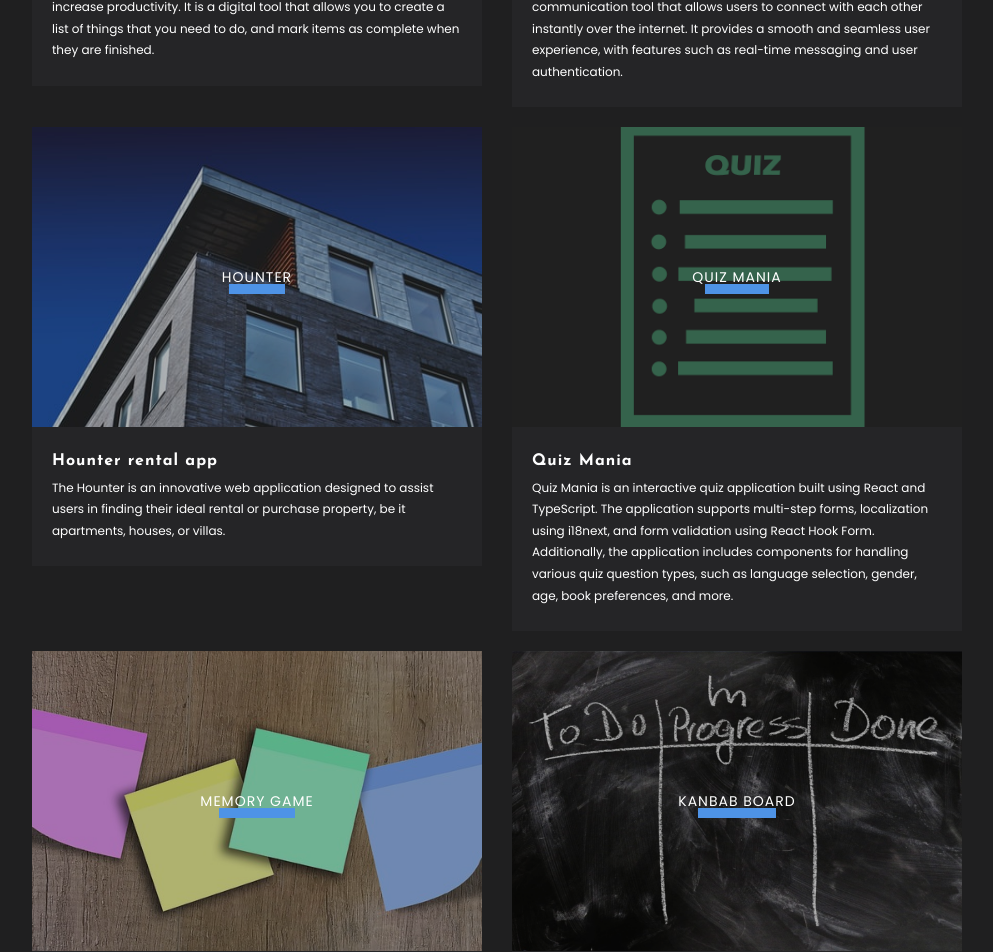
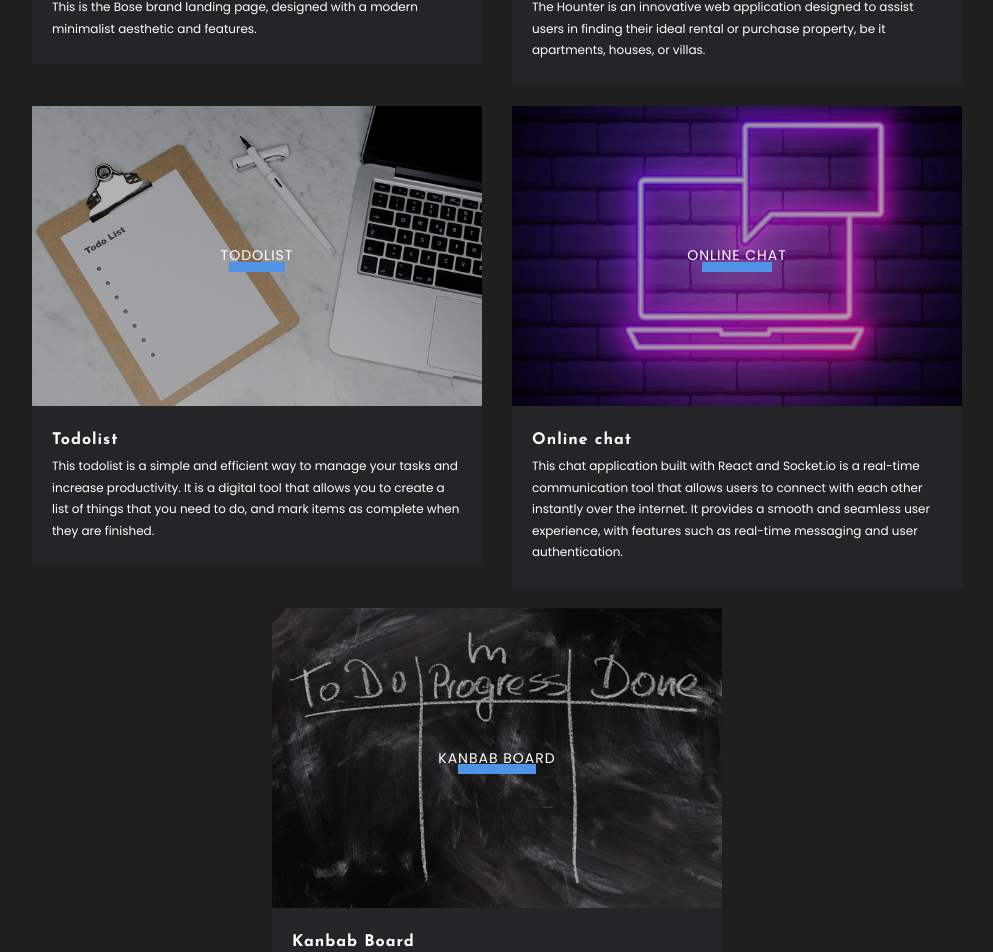
Before and after one commit to Bogdan-Mykhailov/myPortfolio, a React (Create React App) app: page / in a window 1280 px wide. Shown: the part 3420-4372 px from the top of the page, without its empty margins (143-1136 px from the left). Built offline with nearby package versions, Linux system fonts and the light colour scheme.

Commit message:
:construction: update hamburger and remove old projects from portfolio

```diff
--- a/public/index.html
+++ b/public/index.html
@@ -13,14 +13,18 @@
                 name="description"
                 content="Web site created using create-react-app"
         />
-    <link rel="icon" type="image/svg+xml" href="/favicon.ico" />
+        <link
+                rel="icon"
+                type="image/svg+xml"
+                href="/logo.png"
+        />
         <link
                 rel="stylesheet"
-            href="https://cdnjs.cloudflare.com/ajax/libs/animate.css/3.5.2/animate.min.css">
+                href="https://cdnjs.cloudflare.com/ajax/libs/animate.css/3.5.2/animate.min.css"
+        />
 
         <title>Bogdan Mykhailov</title>
     </head>
-
     <body>
         <div id="root"></div>
     </body>
--- a/src/common/components/Hamburger/Hamburger.module.css
+++ b/src/common/components/Hamburger/Hamburger.module.css
@@ -103,12 +103,11 @@
   content: '';
   display: block;
   position: absolute;
-  top: 49%;
+  top: 50%;
   left: -10%;
   right: -10%;
-  height: 5px;
+  height: 1px;
   border-radius: 4px;
-  margin-top: -2px;
   background: var(--text);
   -webkit-transform: scale(0);
   transform: scale(0);
--- a/src/ui/portfolio/Portfolio.tsx
+++ b/src/ui/portfolio/Portfolio.tsx
@@ -4,7 +4,6 @@ import styles from '../../common/styles/Common.module.css'
 import {PortfolioItem} from "./portfolioItem/PortfolioItem";
 import {Title} from "../../common/components/Title/Title";
 import todoImg from '../../assets/img/todo.jpg'
-import memoryImg from '../../assets/img/memory.jpg'
 import boseImg from '../../assets/img/bose.jpg'
 import chatImg from '../../assets/img/chat.jpg'
 import productCatalogImg from '../../assets/img/productCatalog.jpg'
@@ -14,11 +13,6 @@ import quizImg from '../../assets/img/quiz.png'
 
 
 export const Portfolio = () => {
-
-  const memory = {
-    backgroundImage: `url(${memoryImg})`
-  };
-
   const todo = {
     backgroundImage: `url(${todoImg})`
   };
@@ -61,11 +55,27 @@ export const Portfolio = () => {
           />
 
           <PortfolioItem
+            style={quiz}
+            title="Quiz Mania"
+            description='Quiz Mania is an interactive quiz application built using React and TypeScript. The application supports multi-step forms, localization using i18next, and form validation using React Hook Form. Additionally, the application includes components for handling various quiz question types, such as language selection, gender, age, book preferences, and more.'
+            link='https://quiz-mania-sigma.vercel.app/#/quiz/1'
+            linkTitle='Quiz Mania'
+          />
+
+          <PortfolioItem
             style={bose}
             title="Bose Landing"
             description='This is the Bose brand landing page, designed with a modern minimalist aesthetic and features.'
             link='https://bogdan-mykhailov.github.io/bose_landing/'
             linkTitle='Bose'
+          />
+
+          <PortfolioItem
+            style={hounter}
+            title="Hounter rental app"
+            description='The Hounter is an innovative web application designed to assist users in finding their ideal rental or purchase property, be it apartments, houses, or villas.'
+            link='https://bogdan-mykhailov.github.io/landing_test/'
+            linkTitle='Hounter'
           />
 
           <PortfolioItem
@@ -87,33 +97,6 @@ export const Portfolio = () => {
           />
 
           <PortfolioItem
-            style={hounter}
-            title="Hounter rental app"
-            description='The Hounter is an innovative web application designed to assist users in finding their ideal rental or purchase property, be it apartments, houses, or villas.'
-            link='https://bogdan-mykhailov.github.io/landing_test/'
-            linkTitle='Hounter'
-          />
-
-          <PortfolioItem
-            style={quiz}
-            title="Quiz Mania"
-            description='Quiz Mania is an interactive quiz application built using React and TypeScript. The application supports multi-step forms, localization using i18next, and form validation using React Hook Form. Additionally, the application includes components for handling various quiz question types, such as language selection, gender, age, book preferences, and more.'
-            link='https://quiz-mania-sigma.vercel.app/#/quiz/1'
-            linkTitle='Quiz Mania'
-          />
-
-          <PortfolioItem
-            style={memory}
-            title="Memory Game"
-            description='A memory card game is a digital version of educational game.
-            The game usually consists of a deck of cards with questions and the goal is to provide an answer.
-            Memory card games can be played on a phone or computer, and they can help improve memory, concentration,
-            and problem-solving skills.'
-            link='https://dro5zd.github.io/friday-memory-cards-project/#/login'
-            linkTitle='Memory Game'
-          />
-
-          <PortfolioItem
             style={kanban}
             title="Kanbab Board"
             description="A Kanban board is a visual project management tool that originated from lean manufacturing practices and has since been widely adopted in various industries for efficient task and workflow management. The board itself is typically divided into columns representing different stages of a process, with each column containing cards that represent individual tasks or work items."
```
Also changed, not shown: public/logo.png (added), src/assets/img/memory.jpg (deleted). Lines whose indentation alone changed are shown as unchanged.
